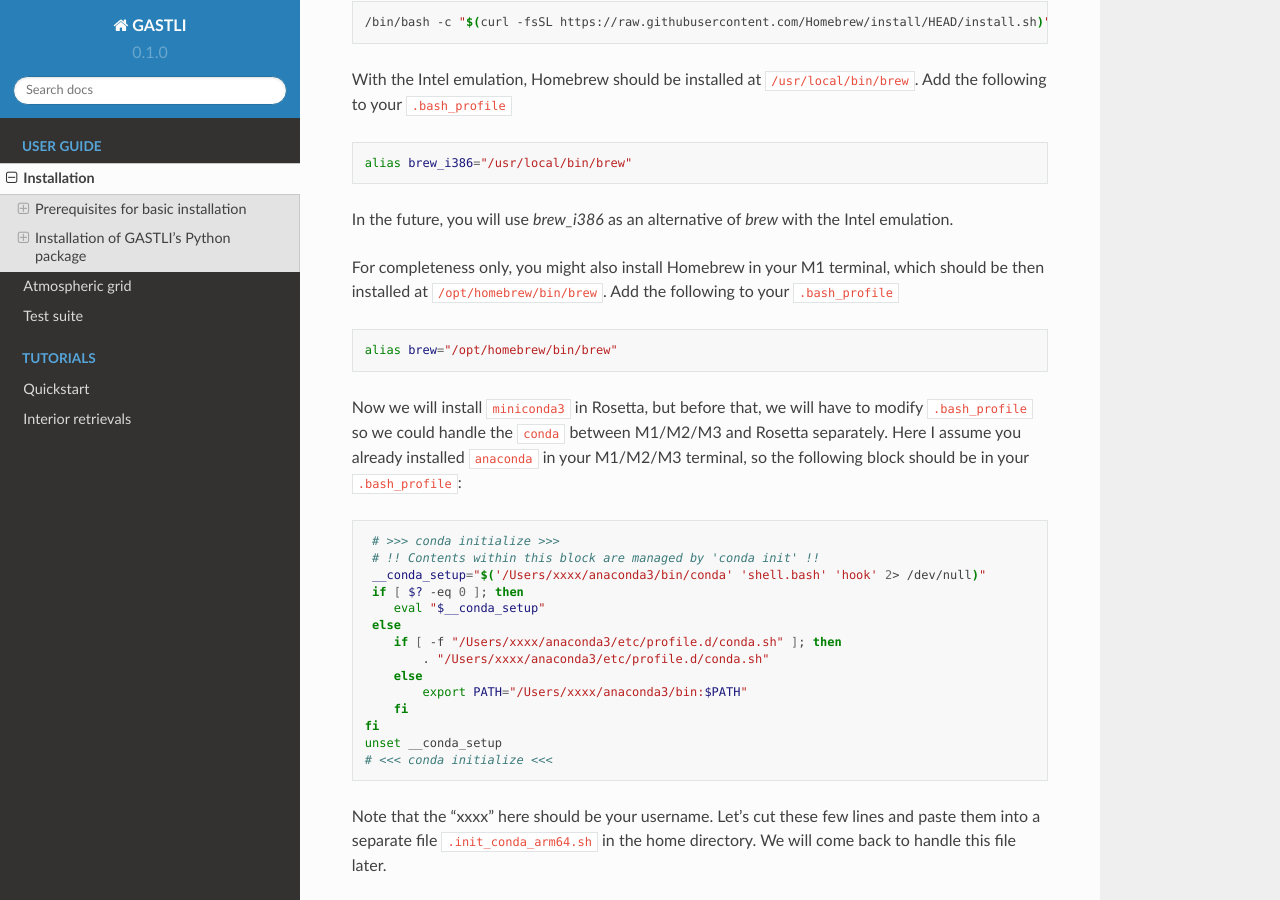
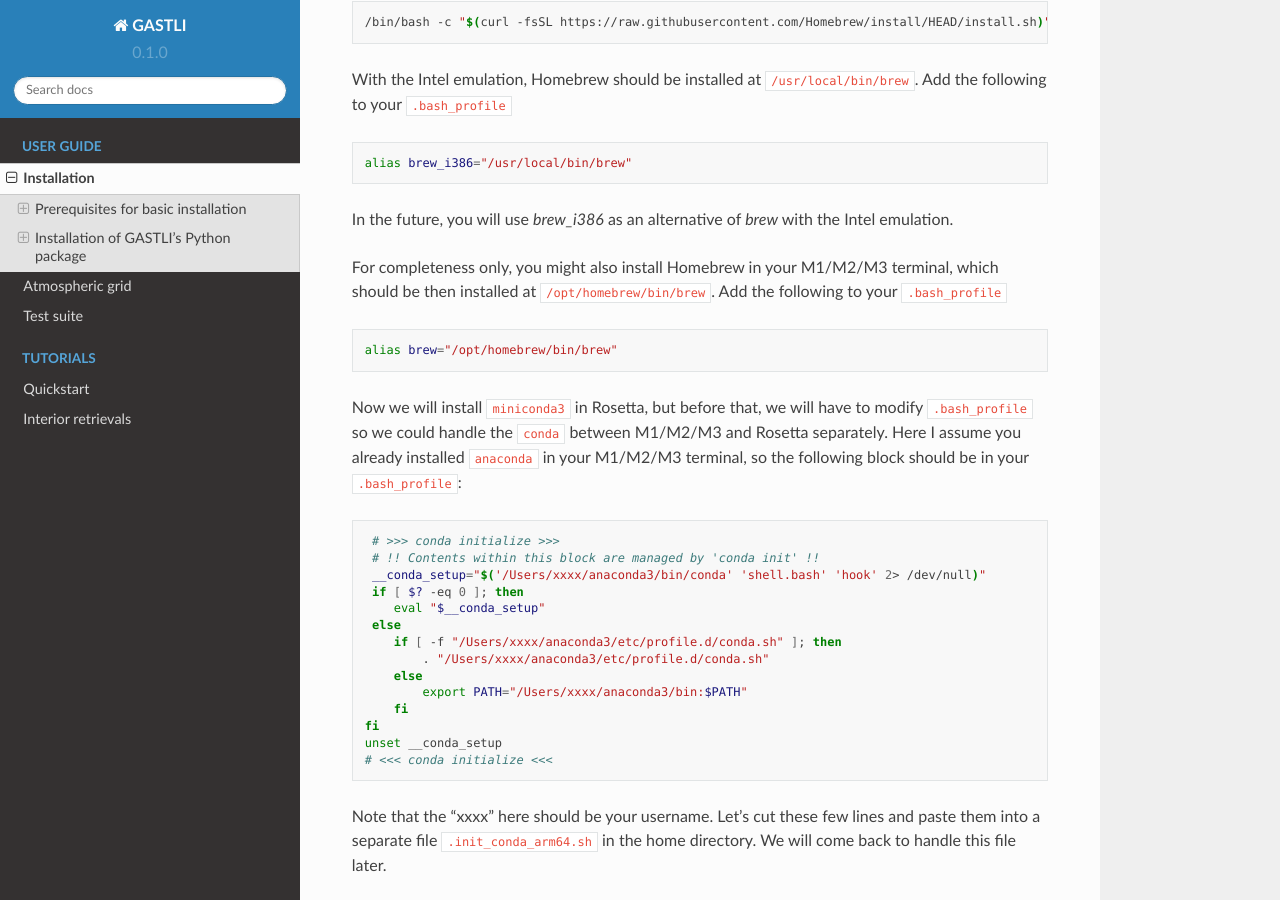
Before and after one commit to lorenaacuna/GASTLI, a Sphinx documentation site: the page built from docs/source/installation.rst, in a window 1280 px wide and 900 px high, scrolled down 1913 px. Built offline with Sphinx 7.4.7 and the Read the Docs theme 2.0.0, drawn with Linux system fonts in a browser that asks for light colours; some of the changed text lies outside the part shown.

```diff
--- a/docs/source/installation.rst
+++ b/docs/source/installation.rst
@@ -91,7 +91,7 @@ With the Intel emulation, Homebrew should be installed at ``/usr/local/bin/brew`
 
 In the future, you will use `brew_i386` as an alternative of `brew` with the Intel emulation.
 
-For completeness only, you might also install Homebrew in your M1 terminal, which should be then installed at ``/opt/homebrew/bin/brew``. Add the following to your ``.bash_profile``
+For completeness only, you might also install Homebrew in your M1/M2/M3 terminal, which should be then installed at ``/opt/homebrew/bin/brew``. Add the following to your ``.bash_profile``
 
 .. code-block:: bash
 
@@ -230,7 +230,7 @@ After activating the environment, we will be ready to install GASTLI with pip:
 Installation from source
 ------------------------
 
-You can download the .zip file from the `GASTLI github repository <https://github.com/lorenaacuna/GASTLI>`_, or use git to clone the repository in your local computer as explained `here <https://https://docs.github.com/en/repositories/creating-and-managing-repositories/cloning-a-repository>`. Then from the root directory, run in your terminal:
+You can download the .zip file from the `GASTLI github repository <https://github.com/lorenaacuna/GASTLI>`_, or use git to clone the repository in your local computer as explained `here <https://docs.github.com/en/repositories/creating-and-managing-repositories/cloning-a-repository>`. Then from the root directory, run in your terminal:
 
 .. code-block:: bash
 
```
